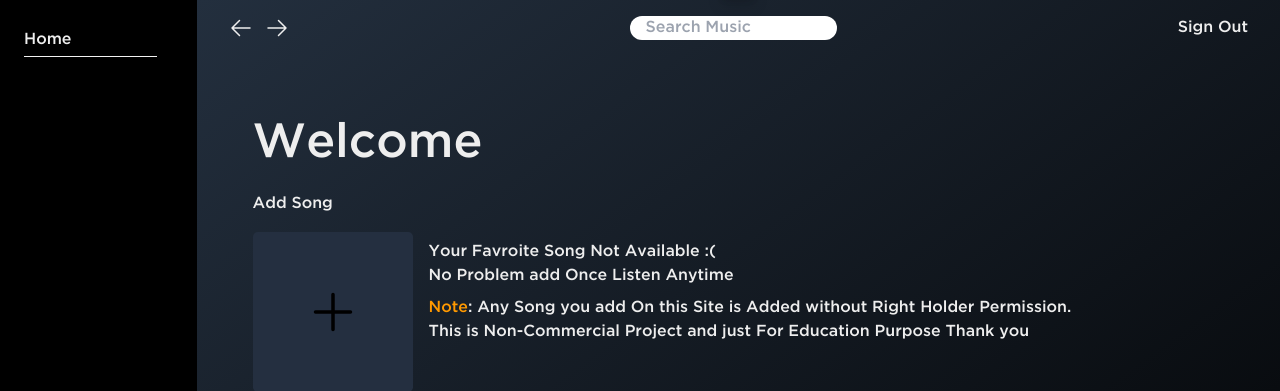
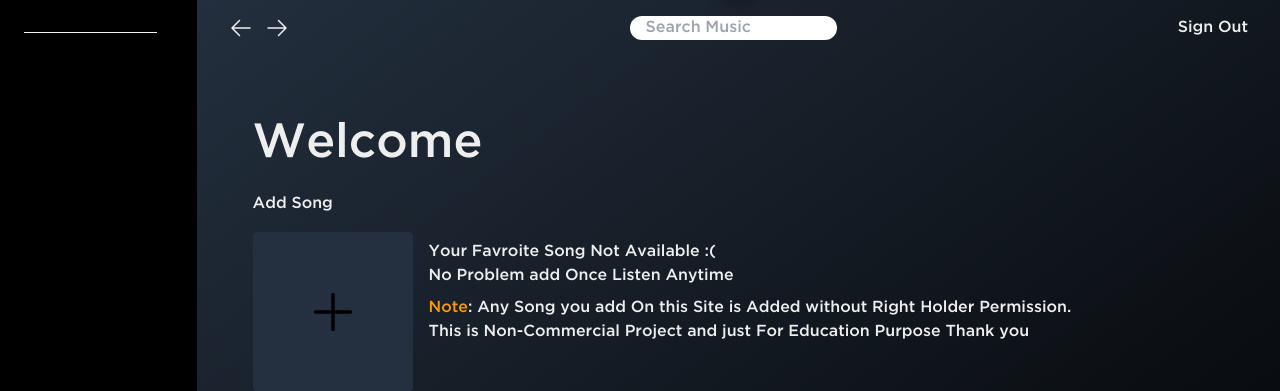
Before and after one commit to PrathameshLl/music-player, a Django app: template src/templates/music_player/home.html in a window 1280 px wide. Shown: the top 391 px of the page. Run offline with Django 3.2, Linux system fonts and the light colour scheme; the template is opened without the code that fills it, so the values that code supplies are empty; some libraries are stand-ins or nearby versions.

Commit message:
inititalize

```diff
--- a/src/templates/music_player/home.html
+++ b/src/templates/music_player/home.html
@@ -26,7 +26,7 @@
         <aside class="bg-mycolor-3 p-6 overflow-scroll scrollbar-none flex-col">
 
             <div class="border-b py-1 border-mycolor-1">
-                Home
+
             </div>
 
 
```
